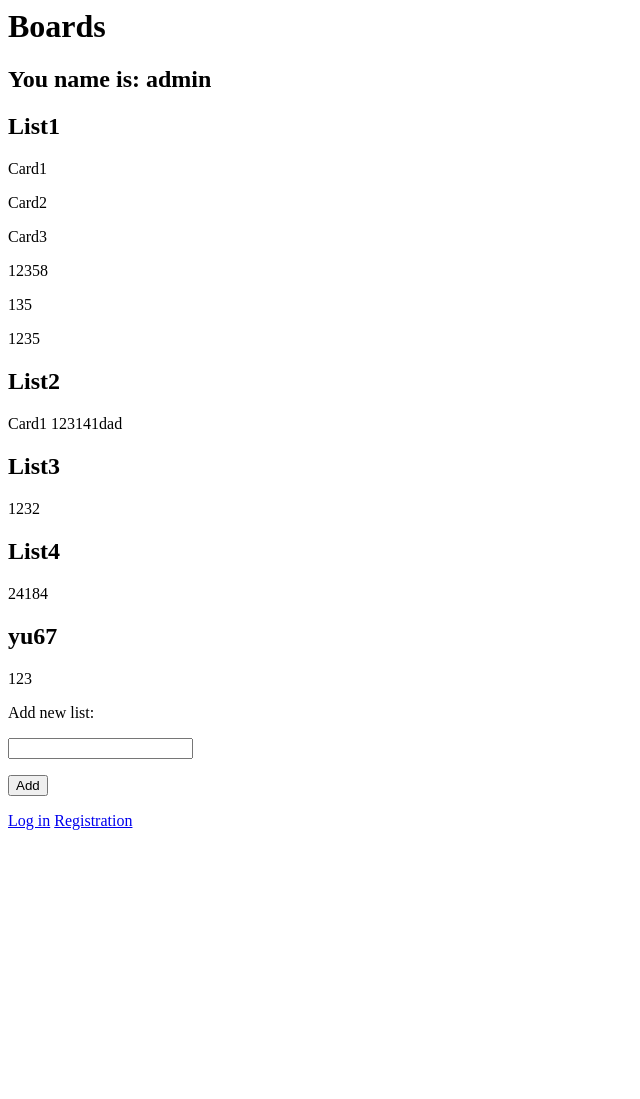
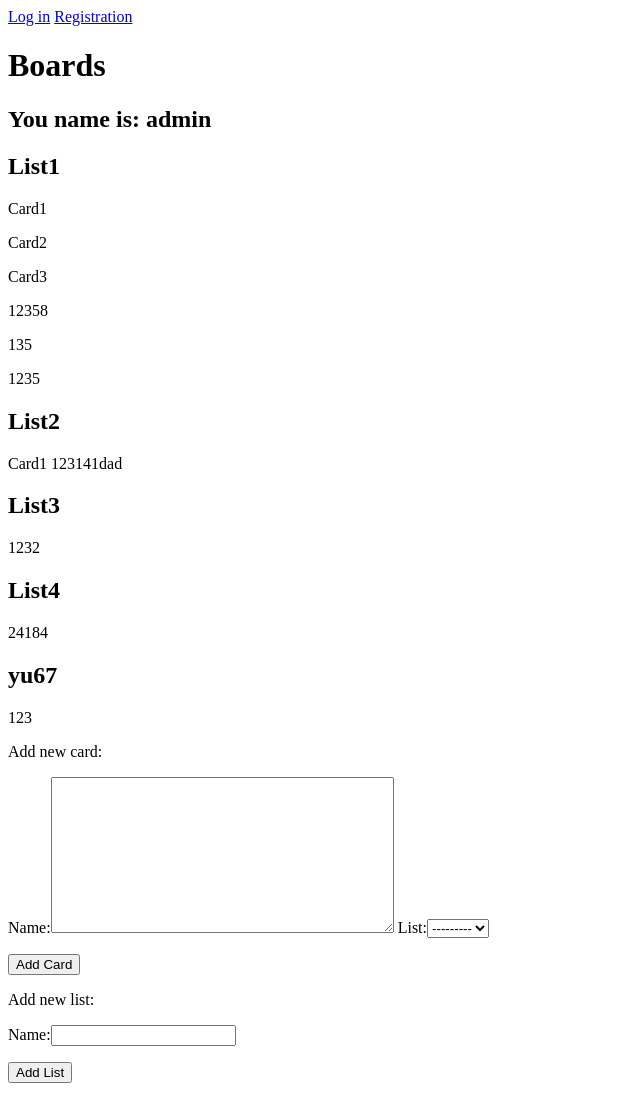
Before and after one commit to ZhenKasp/TrelloClone, a Django app: page /boards/ in a window 1280 px wide. Shown: the whole page, without its empty margins (0-640 px from the left). Before the commit the page ends 830 px from the top, so only its background shows below. Run offline with Django 3.2, Linux system fonts and the light colour scheme; a user stored in the database is signed in; data comes from the database, SQL or seed files in the repository; both versions use the stored data as it was after the commit.

Commit message:
adding CardForm to template

```diff
--- a/boards/forms.py
+++ b/boards/forms.py
@@ -1,9 +1,15 @@
 from django import forms
 from django.forms import ModelForm
-from boards.models import List
+from boards.models import List, Card
 
 
 class ListForm(ModelForm):
     class Meta:
         model = List
         fields = ['name'] #'__all__'
+
+
+class CardForm(ModelForm):
+    class Meta:
+        model = Card
+        fields = ['name', 'list'] #'__all__'
--- a/boards/templates/boards/index.html
+++ b/boards/templates/boards/index.html
@@ -1,3 +1,8 @@
+<nav>
+  <a href="/users/login" class="button">Log in</a>
+  <a href="/users/register" class="button">Registration</a>
+</nav>
+
 <h1>Boards</h1>
 {% if user.is_authenticated %}
   <h2>You name is: {{ user.username }}</h2>
@@ -11,16 +16,18 @@
 
 <form action = "" method = "POST">
     {% csrf_token %}
+    <p>Add new card:</p>
+    <p>{{ form.form_card }}</p>
+    <input type="submit" value="Add Card">
+</form>
+
+<form action = "" method = "POST">
+    {% csrf_token %}
     <p>Add new list:</p>
-    <p>{{ form.name }}</p>
-    <input type="submit" value="Add">
+    <p>{{ form.form_list }}</p>
+    <input type="submit" value="Add List">
 </form>
 
 {% else %}
   <h2>You are not logged in </h2>
 {% endif %}
-
-<nav>
-  <a href="/users/login" class="button">Log in</a>
-  <a href="/users/register" class="button">Registration</a>
-</nav>
--- a/boards/views.py
+++ b/boards/views.py
@@ -2,7 +2,7 @@ from django.shortcuts import render, redirect
 from django.contrib.auth.decorators import login_required
 from django.http import HttpResponse
 from boards.models import List, Card
-from boards.forms import ListForm
+from boards.forms import ListForm, CardForm
 
 
 @login_required
@@ -10,21 +10,30 @@ def index(request):
 
     dictionary = {}
     lists = List.objects.filter(user_id=request.user.id)  #Filter lists by user_id
-
     for list in lists:
         cards = Card.objects.filter(list_id=list.id)
         dictionary[list.name] = cards
 
     if request.method == 'POST':
-        form = ListForm(request.POST)
-        if form.is_valid():
-            a = form.save(commit=False)
+
+        form_card = CardForm(request.POST)
+        if form_card.is_valid():
+            a = form_card.save(commit=False)
             a.user = request.user
             a.save()
-            return redirect('index') #using GET request, for reloading the page without submitting form again
+            return redirect('index')  # using GET request, for reloading the page without submitting form again
+
+        form_list = ListForm(request.POST)
+        if form_list.is_valid():
+            a = form_list.save(commit=False)
+            a.user = request.user
+            a.save()
+            return redirect('index')
+
     else:
-        form = ListForm()
+        form_list = ListForm()
+        form_card = CardForm()
 
-    context = {'dictionary': dictionary, 'form': form}
+    forms_dict = {'form_list': form_list, 'form_card': form_card}
+    context = {'dictionary': dictionary, 'form': forms_dict} # dictionary == "lists" : { list1 : [card1, card2, car3] }
     return render(request, 'boards/index.html', context)
-# "lists" : { list1 : [card1, card2, car3] }
```
Also changed, not shown: users/templates/registration/login.html (+6 -5 lines), users/templates/registration/register.html (+6 -5 lines), users/templates/users/index.html (+5 -5 lines), db.sqlite3.
